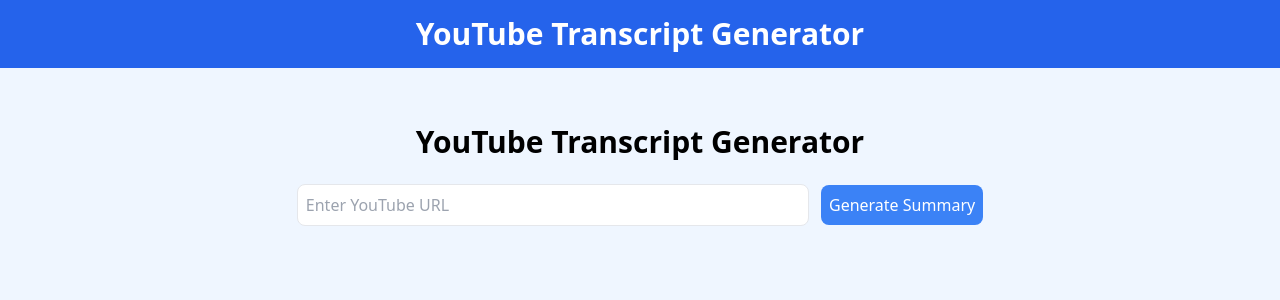
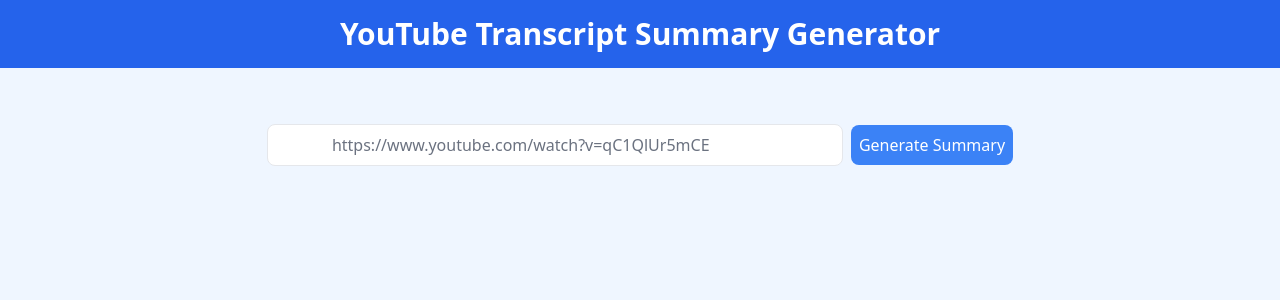
Before and after one commit to Mathurdanduprolu/YoutubeSummaryGen, a Django app: page / in a window 1280 px wide. Shown: the top 300 px of the page. Run offline with Django 4.2, Linux system fonts and the light colour scheme.

Commit message:
Updated Status on Index Page

```diff
--- a/ytsummarygen/summarygen/views.py
+++ b/ytsummarygen/summarygen/views.py
@@ -29,23 +29,24 @@
             {
                 "role": "user",
                 "content": (
-                    f"Summarize the following transcript {transcript} in less than 1000 words in the following format:\n\n"
-                    f"Summary:\n"
-                    f"The transcript discusses the global concern revolving around employees being replaced by AI and the consequent need to learn and adapt to new skills. The speaker emphasises the necessity and benefits of reskilling programs in response to the rapid advancement of technology. Furthermore, the speaker highlights the remarkable efforts of the Singapore government's digital reskilling programs and implores individuals, companies, and governments to view these changes with curiosity and optimism.\n\n"
-                    f"Highlights:\n"
-                    f"🔹 AI and technology are significantly impacting jobs globally, with a third of workers likely to be affected this decade.\n"
-                    f"🔹 The demand for talent in fields like data science, cybersecurity, and clean energy is growing but the skillset of employees become redundant in as little as five years, pointing out the short \"half life of skills\".\n"
-                    f"🔹 Reskilling millions of people every year is the only effective solution to keep up with technology's rapid advancement.\n"
-                    f"🔹 The Singapore government's proactive approach towards reskilling programs serves as a powerful example for other countries.\n"
-                    f"🔹 The digital reskilling program \"Rise\" highlights the importance of not just technical skills but mindset and confidence.\n"
-                    f"🔹 Companies play a critical role in the reskilling revolution, as illustrated by Ikea's reskilling initiative following the launch of their AI bot, Billy.\n"
-                    f"🔹 Individuals have a personal responsibility to embrace lifelong learning and continually build their skills.\n\n"
-                    f"Key Insights:\n"
-                    f"🔑 The rapid advancement of technology requires individuals and companies to continually learn and adopt new skills.\n"
-                    f"🔑 Reskilling programs are a critical response to the technology-induced job market changes.\n"
-                    f"🔑 Apart from technical skills, reskilling initiatives should focus on building mindset and confidence.\n"
-                    f"🔑 Companies and governments have a significant role in managing technology-induced changes in the workforce.\n"
-                    f"🔑 Individuals have a personal responsibility to continually adopt new skills and maintain a lifelong learning approach."
+                    f"""
+    Please summarize the following transcript in the specified format:
+
+    Transcript:
+    {transcript}
+
+    Format:
+    ### Summary
+    Provide a brief overview of the main points discussed in the transcript. Don't specifiy its a trascript again. Just go with the summary. Speficy if the name of the speaker if you have that info.
+
+    ### Highlights
+    Use bullet points with emojis to highlight the key points and important moments. Each point highlight by highlight emoji
+
+    ### Key Insights
+    Provide a detailed analysis of the main insights, including implications and importance of the discussed topics. Each point hightlighted by key emoji
+
+    Now, provide the summary, highlights, and key insights in the specified format.
+    """
                 )
             }
         ],
--- a/ytsummarygen/templates/summarygen/base.html
+++ b/ytsummarygen/templates/summarygen/base.html
@@ -19,7 +19,7 @@
     <nav class="bg-blue-600 p-4">
       <div class="container mx-auto flex justify-center">
         <a href="/" class="text-white text-3xl font-semibold"
-          >YouTube Transcript Generator</a
+          >YouTube Transcript Summary Generator</a
         >
       </div>
     </nav>
--- a/ytsummarygen/templates/summarygen/index.html
+++ b/ytsummarygen/templates/summarygen/index.html
@@ -1,15 +1,41 @@
 {% extends 'summarygen/base.html' %} {% block content %}
 <div class="max-w-3xl mx-auto mt-10">
-  <h1 class="text-3xl font-bold text-center mb-6">
+  <!-- <h1 class="text-3xl font-bold text-center mb-6">
     YouTube Transcript Generator
-  </h1>
-  <form method="post" class="text-center mb-6">
+  </h1> -->
+  <form method="post" class="text-center mb-6" id="summary-form">
     {% csrf_token %}
+    <div class="relative flex items-center justify-center">
+      <div id="loading-spinner" class="hidden absolute left-0 ml-4">
+        <svg
+          class="animate-spin h-10 w-10 text-blue-500"
+          xmlns="http://www.w3.org/2000/svg"
+          fill="none"
+          viewBox="0 0 24 24"
+        >
+          <circle
+            class="opacity-25"
+            cx="12"
+            cy="12"
+            r="10"
+            stroke="currentColor"
+            stroke-width="4"
+          ></circle>
+          <path
+            class="opacity-75"
+            fill="currentColor"
+            d="M4 12a8 8 0 018-8v8H4z"
+          ></path>
+        </svg>
+      </div>
       <input
         type="text"
         name="video_url"
         placeholder="Enter YouTube URL"
-      class="border p-2 w-2/3 rounded-lg focus:outline-none focus:ring-2 focus:ring-blue-500 focus:border-transparent"
+        value="https://www.youtube.com/watch?v=qC1QlUr5mCE"
+        class="border p-2 w-3/4 pl-16 rounded-lg focus:outline-none focus:ring-2 focus:ring-blue-500 focus:border-transparent text-gray-500"
+        onfocus="if(this.value === 'https://www.youtube.com/watch?v=qC1QlUr5mCE') { this.value = ''; this.classList.remove('text-gray-500'); }"
+        onblur="if(this.value === '') { this.value = 'https://www.youtube.com/watch?v=qC1QlUr5mCE'; this.classList.add('text-gray-500'); }"
         required
       />
       <button
@@ -18,6 +44,7 @@
       >
         Generate Summary
       </button>
+    </div>
   </form>
 
   {% if summary %}
@@ -34,4 +61,12 @@
   </div>
   {% endif %}
 </div>
+
+<script>
+  document
+    .getElementById("summary-form")
+    .addEventListener("submit", function () {
+      document.getElementById("loading-spinner").classList.remove("hidden");
+    });
+</script>
 {% endblock %}
```
Also changed, not shown: 1 other file. Lines whose indentation alone changed are shown as unchanged.
